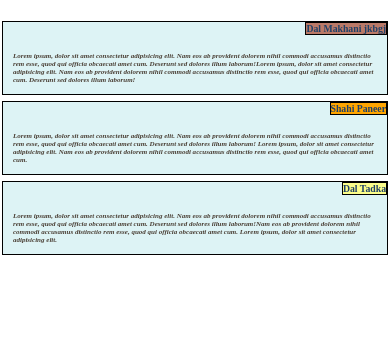
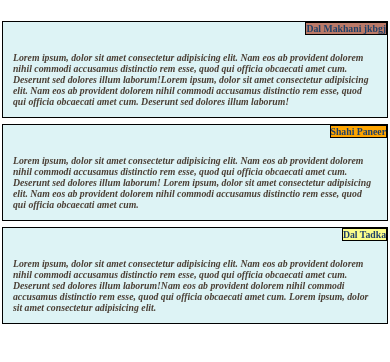
Before and after one commit to Killer117/coursera-test, a plain HTML site: page mod2_solution/index.html in a window 390 px wide. Shown: the part 60-422 px from the top of the page. Drawn offline with Linux system fonts and the light colour scheme.

Commit message:
Update styles.css

```diff
--- a/mod2_solution/css/styles.css
+++ b/mod2_solution/css/styles.css
@@ -26,7 +26,7 @@ h1{
   color: #4a3f35;
   font-style: oblique;
   font-weight: 900;
-  font-size:1.8vw;
+  font-size: 2.3vw;
   margin: 1% 0.5% 0.5% 0.5%;
 
 }
@@ -78,5 +78,6 @@ h1{
 @media (max-width:767px) {
   .Dish_section{
     width:99%;
+    font-size: 2.5vw;
   }
 }
```
